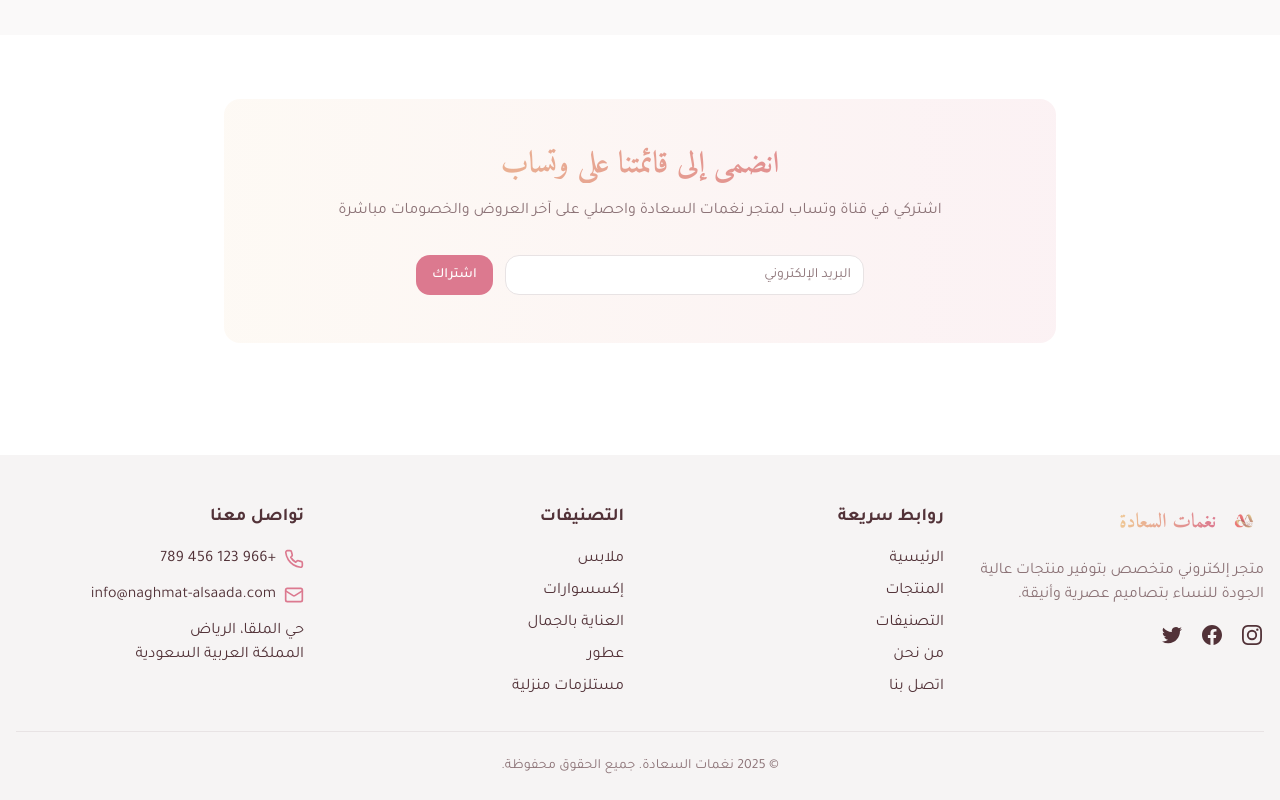
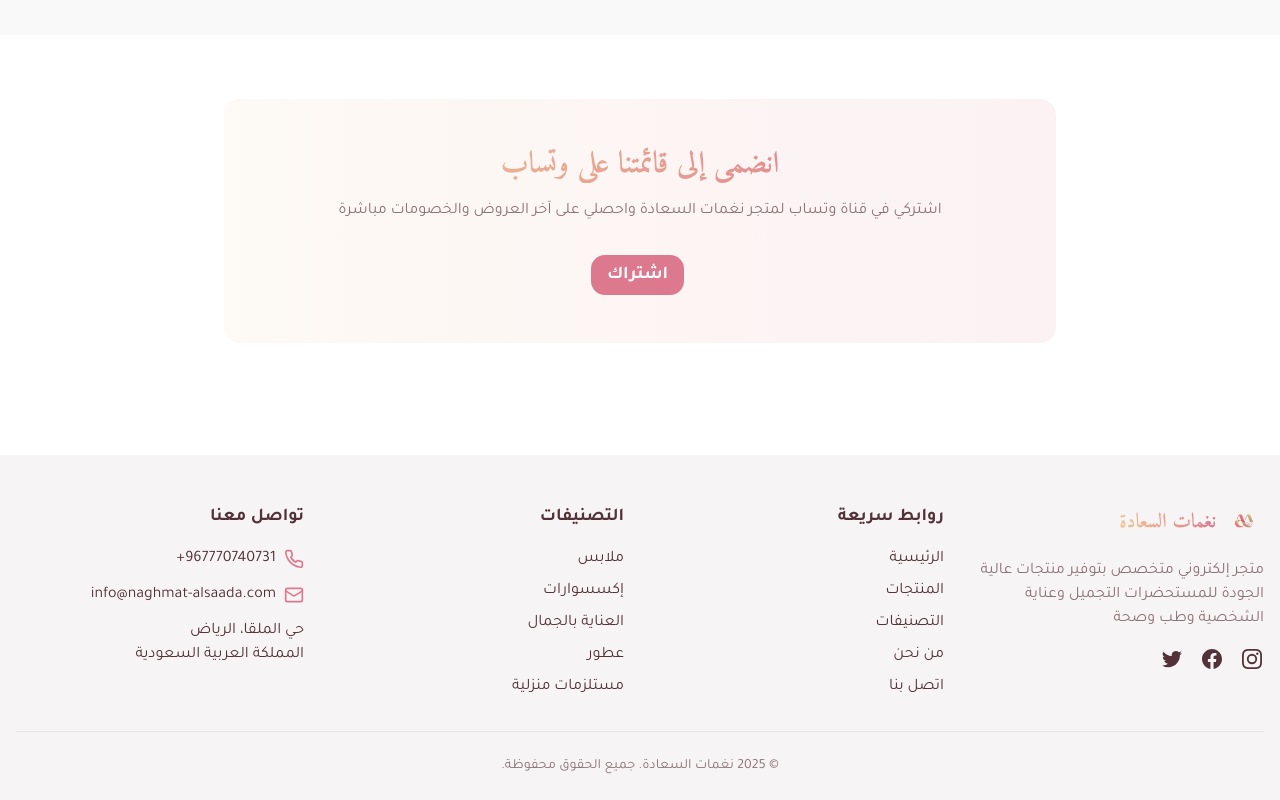
Before and after one commit to Husam0012/naghmat-saada-boutique-web, a React (Vite) app: page / in a window 1280 px wide. Shown: the part 2048-2848 px from the top of the page. Built offline with nearby package versions, Linux system fonts and the light colour scheme.

Commit message:
Reverted to commit f046f1b5efb98373941d517875c172374c999078

```diff
--- a/src/components/home/Newsletter.tsx
+++ b/src/components/home/Newsletter.tsx
@@ -29,8 +29,8 @@ const Newsletter = () => {
             <h2 className="text-2xl md:text-3xl font-display font-bold mb-4 gradient-text">انضمي إلى قائمتنا على وتساب</h2>
             <p className="text-muted-foreground mb-8">اشتركي في قناة وتساب لمتجر نغمات السعادة واحصلي على آخر العروض والخصومات مباشرة </p>
             <form onSubmit={handleSubmit} className="flex flex-col sm:flex-row gap-3 max-w-md mx-auto">
-              <Input type="email" value={email} onChange={e => setEmail(e.target.value)} placeholder="البريد الإلكتروني" className="flex-1" required />
-              <Button type="submit" disabled={loading}>
+
+              <Button type="submit" disabled={loading} className="text-justify mx-[180px] text-lg font-semibold">
                 {loading ? "جاري الإرسال..." : "اشتراك"}
               </Button>
             </form>
--- a/src/components/layout/Footer.tsx
+++ b/src/components/layout/Footer.tsx
@@ -1,24 +1,15 @@
-
 import { Link } from "react-router-dom";
 import { Phone, Mail } from "lucide-react";
-
 const Footer = () => {
-  return (
-    <footer className="bg-muted pt-12 pb-6 mt-12">
+  return <footer className="bg-muted pt-12 pb-6 mt-12">
       <div className="container mx-auto px-4">
         <div className="grid grid-cols-1 md:grid-cols-3 lg:grid-cols-4 gap-8">
           <div>
             <div className="flex items-center mb-4">
-              <img
-                src="/lovable-uploads/e45d98e8-4977-4f11-942d-aa0807b70a3c.png"
-                alt="نغمات السعادة"
-                className="h-10 w-auto"
-              />
+              <img src="/lovable-uploads/e45d98e8-4977-4f11-942d-aa0807b70a3c.png" alt="نغمات السعادة" className="h-10 w-auto" />
               <h3 className="text-xl font-display font-bold mr-2 gradient-text">نغمات السعادة</h3>
             </div>
-            <p className="text-muted-foreground mb-4">
-              متجر إلكتروني متخصص بتوفير منتجات عالية الجودة للنساء بتصاميم عصرية وأنيقة.
-            </p>
+            <p className="text-muted-foreground mb-4">متجر إلكتروني متخصص بتوفير منتجات عالية الجودة للمستحضرات التجميل وعناية الشخصية وطب وصحة</p>
             <div className="flex space-x-4 space-x-reverse">
               <a href="#" className="hover:text-primary transition-colors">
                 <span className="sr-only">Instagram</span>
@@ -68,7 +59,7 @@ const Footer = () => {
             <ul className="space-y-3">
               <li className="flex items-center">
                 <Phone className="h-5 w-5 ml-2 text-primary" />
-                <span>+966 123 456 789</span>
+                <span>967770740731+</span>
               </li>
               <li className="flex items-center">
                 <Mail className="h-5 w-5 ml-2 text-primary" />
@@ -88,8 +79,6 @@ const Footer = () => {
           <p>© {new Date().getFullYear()} نغمات السعادة. جميع الحقوق محفوظة.</p>
         </div>
       </div>
-    </footer>
-  );
+    </footer>;
 };
-
 export default Footer;
```
